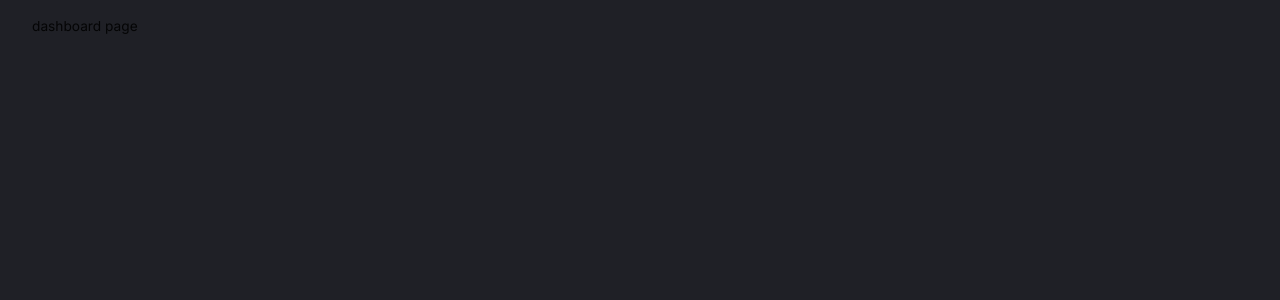
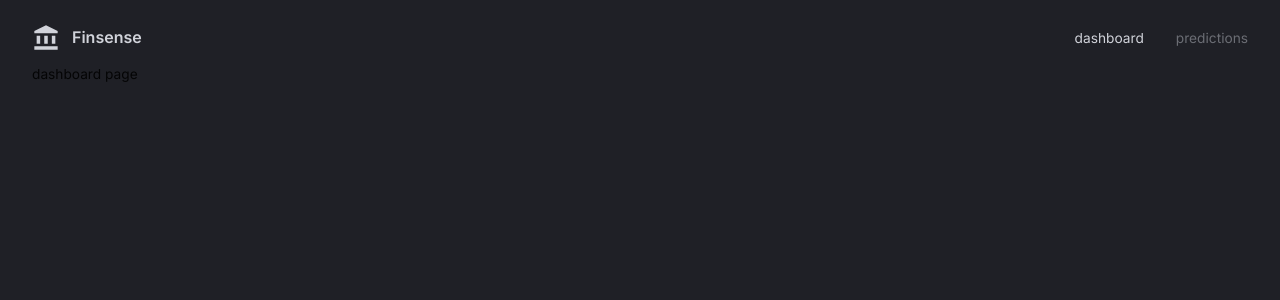
Before and after one commit to NicholasRaynes/finance-dashboard, a React (Vite) app in the folder client/: page / in a window 1280 px wide. Shown: the top 300 px of the page. Built offline with nearby package versions, Linux system fonts and the light colour scheme; the HTML template or start-up script is replaced by a standard one.

Commit message:
Navigation links for dashboard and prediction pages in the Navbar

```diff
--- a/client/src/scenes/navbar/index.tsx
+++ b/client/src/scenes/navbar/index.tsx
@@ -1,14 +1,46 @@
 import { useState } from "react";
 import { Link } from "react-router-dom";
 import { Box, Typography, useTheme } from "@mui/material";
+import FlexBetween from "@/components/FlexBetween";
+import AccountBalanceIcon from '@mui/icons-material/AccountBalance';
 
 type Props = {}
 
 const Navbar = (props: Props) => {
   const { palette } = useTheme();
+  const [selected, setSelected] = useState("dashboard");
   return (
-    <Box dislay="flex" justifyContent="space-between" alignItems="center">
-    </Box>
+    <FlexBetween mb="0.25rem" p="0.5rem 0rem" color={palette.grey[300]}>
+      {}
+      <FlexBetween gap="0.75rem">
+        <AccountBalanceIcon sx={{ fontSize: "28px" }} />
+        <Typography variant="h4" fontSize="16px">
+          Finsense
+        </Typography>
+      </FlexBetween>
+      <FlexBetween gap="2rem">
+        <Box sx={{ "&:hover": { color: palette.primary[100] } }}>
+          <Link to="/" onClick={() => setSelected("dashboard")}
+            style={{
+              color: selected === "dashboard" ? "inherit" : palette.grey[700],
+              textDecoration: "inherit"
+            }}
+          >
+            dashboard
+          </Link>
+        </Box>
+        <Box sx={{ "&:hover": { color: palette.primary[100] } }}>
+          <Link to="/predictions" onClick={() => setSelected("predictions")}
+            style={{
+              color: selected === "predictions" ? "inherit" : palette.grey[700],
+              textDecoration: "inherit"
+            }}
+          >
+            predictions
+          </Link>
+        </Box>
+      </FlexBetween>
+    </FlexBetween>
   );
 };
 
```
